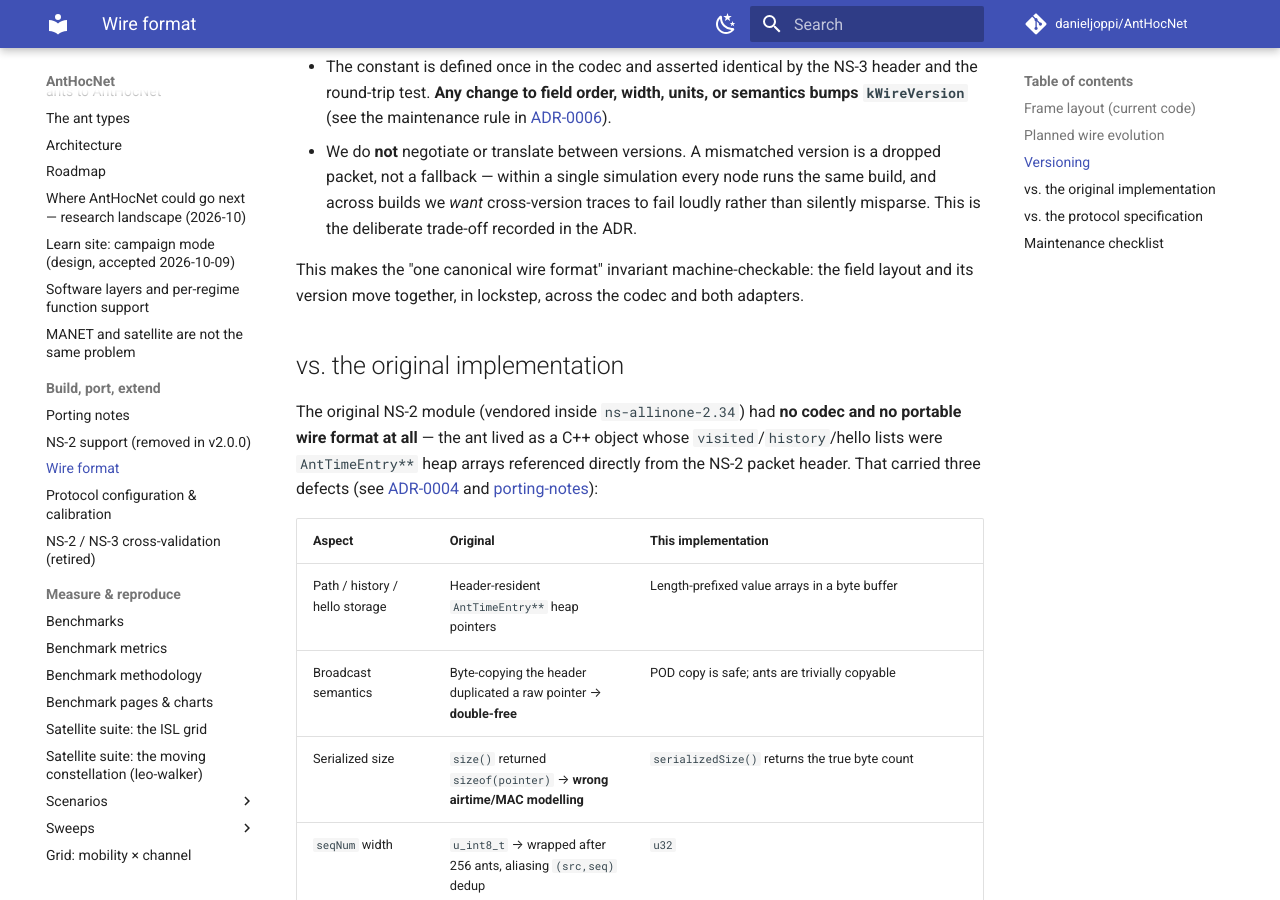
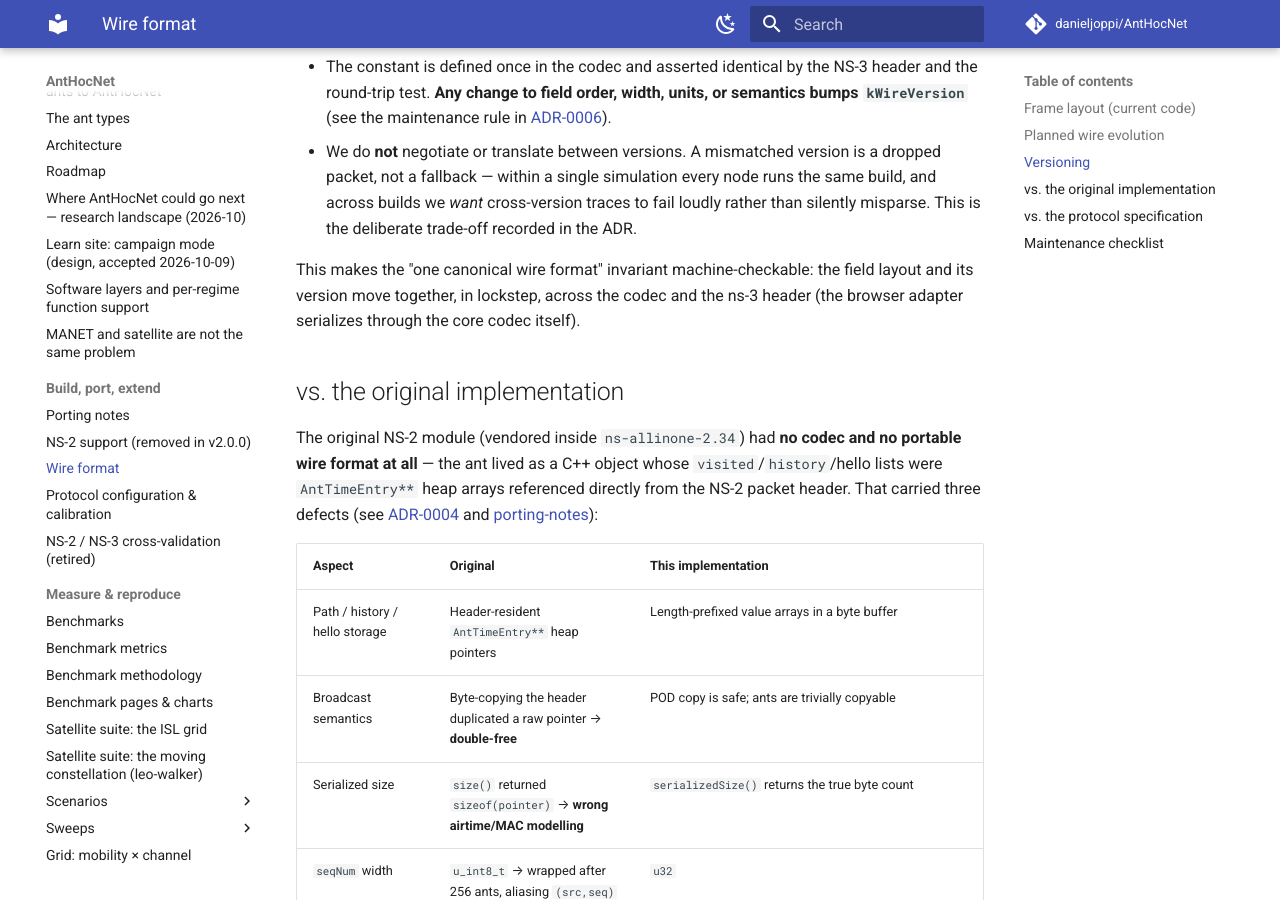
Before and after one commit to danieljoppi/AntHocNet, an MkDocs documentation site: the page built from docs/wire-format.md, in a window 1280 px wide and 900 px high, scrolled down 3112 px. Built offline with MkDocs 1.6.1 and Material for MkDocs 9.7.7, drawn with Linux system fonts in a browser that asks for light colours; comment, search, counter and statistics services are not loaded.

Commit message:
docs: wire-format guidance names the ns-3 header, not "both adapters"
NS-2 was removed in v2.0.0 (#307). A wire-format change now updates one adapter
header, `ns3/model/anthocnet-packet.*`; the browser adapter serializes through
the core codec itself (`web/src/sim.cpp` calls `core::codec::serialize`), so it
has no header of its own to update. Fixed in the PR template, CONTRIBUTING.md,
docs/configuration.md (two places) and docs/wire-format.md, to match AGENTS.md
and the protocol-review hint. `docs/architecture.md`'s "both adapters" for the
metric registry is left as is: ns-3 and the browser adapter do both resolve
through it.

Co-Authored-By: Claude Opus 5.5 <noreply@anthropic.com>
Claude-Session: https://claude.ai/code/session_01HNDVU4LKsoUZ4oGXKuibE2

```diff
--- a/docs/wire-format.md
+++ b/docs/wire-format.md
@@ -111,7 +111,7 @@ increments it. Do not hard-code a number; use `current + 1`.
 
 This makes the "one canonical wire format" invariant machine-checkable: the
 field layout and its version move together, in lockstep, across the codec and
-both adapters.
+the ns-3 header (the browser adapter serializes through the core codec itself).
 
 ## vs. the original implementation
 
```
Also changed, not shown: CONTRIBUTING.md (+2 -1 lines), docs/configuration.md (+2 -2 lines), .github/pull_request_template.md.
